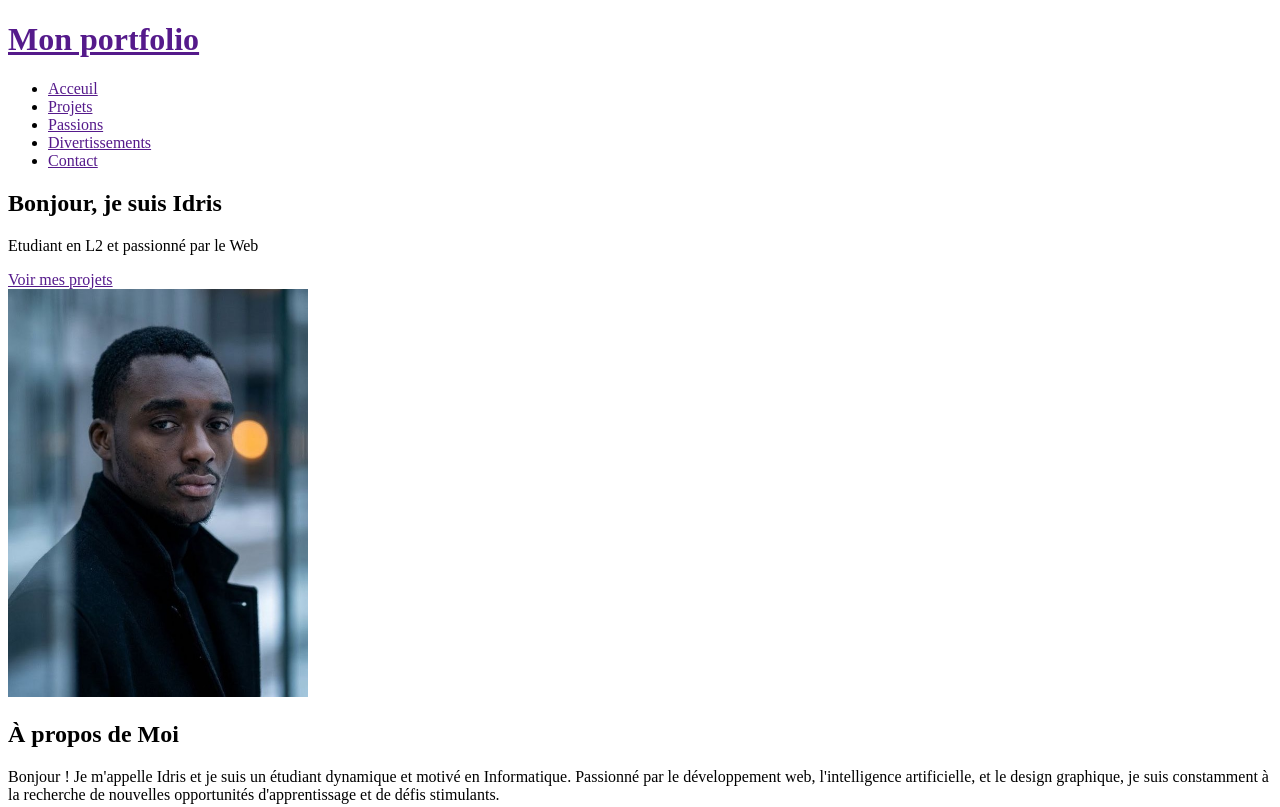
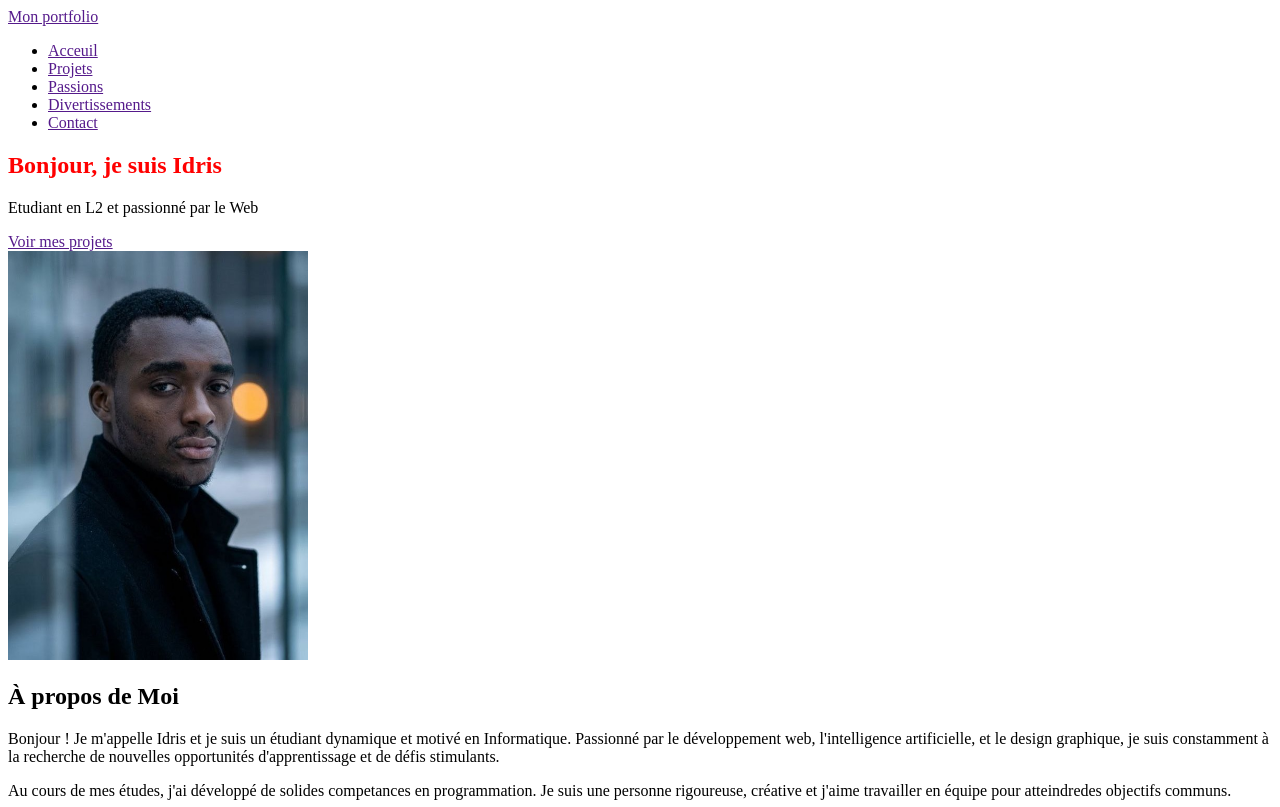
Before and after one commit to 24al001si-del/Mon-Portfolio-2026, a plain HTML site: page -index.html in a window 1280 px wide. Shown: the top 807 px of the page. Drawn offline with Linux system fonts and the light colour scheme.

Commit message:
Premier commit - Portfolio HTML/CSS

```diff
--- a/-index.html
+++ b/-index.html
@@ -4,11 +4,13 @@
     <meta charset="UTF-8">
     <meta name="viewport" content="width=device-width, initial-scale=1.0">
     <title>Mon Portfolio</title>
+    <link rel="stylesheet" href="CSS/style.css">
+    <link rel="stylesheet" href="https://cdnjs.cloudflare.com/ajax/libs/font-awesome/6.5.0/css/all.min.css">
 </head>
 <body>
     <header>
         <div>
-            <a href=""><h1>Mon portfolio</h1></a>
+            <a href="">Mon portfolio</a>
         </div>
         <nav>
             <ul>
--- /dev/null
+++ b/CSS/style.css
@@ -0,0 +1,12 @@
+h1{
+    color: red;
+}
+:root {
+    --violet-doux: #6C63FF;
+    --violet-fonce: #534EDD;
+    --orange-vif: #FFA726;
+    --gris-tres-fonce: #333;
+    --gris-fonce: #666;
+    --gris-tres-claire: #F3F3F3;
+    --gris-clair: #EEE;
+}
```
